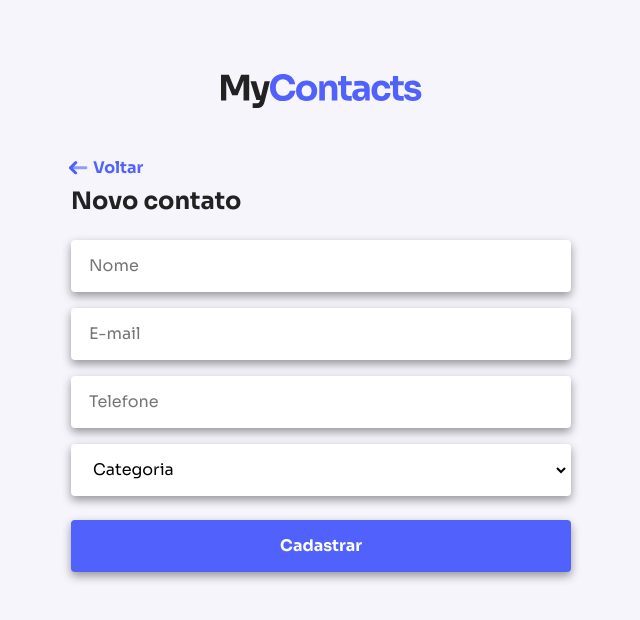
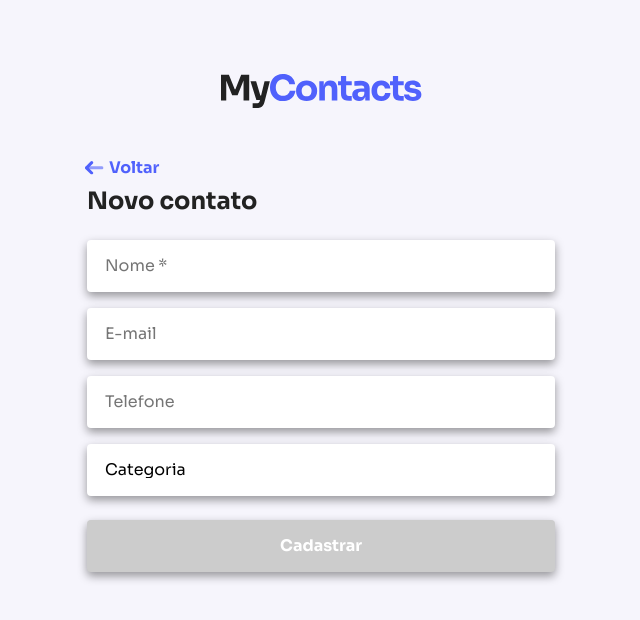
Before and after one commit to tatiane-kelli/mycontacts, a React (Create React App) app in the folder fe/: page /new in a window 1280 px wide. Shown: the top 620 px of the page, without its empty margins (319-959 px from the left). Built offline with nearby package versions, Linux system fonts and the light colour scheme.

Commit message:
form validations

```diff
--- a/fe/src/components/App/styles.js
+++ b/fe/src/components/App/styles.js
@@ -4,4 +4,5 @@
   width: 100%;
   max-width: 500px;
   margin: 0 auto;
+  padding: 0 16px;
 `;
--- a/fe/src/components/ContactForm/index.js
+++ b/fe/src/components/ContactForm/index.js
@@ -17,7 +17,14 @@
   const [phone, setPhone] = useState('');
   const [category, setCategory] = useState('');
 
-  const { setError, removeError, getErrorMessageByFieldName } = useErrors();
+  const {
+    errors,
+    setError,
+    removeError,
+    getErrorMessageByFieldName,
+  } = useErrors();
+
+  const isFormValid = (name && errors.length === 0);
 
   function handleNameChange(event) {
     setName(event.target.value);
@@ -39,6 +46,10 @@
     }
   }
 
+  function handlePhoneChange(event) {
+    setPhone(event.target.value);
+  }
+
   function handleSubmit(event) {
     event.preventDefault();
 
@@ -48,13 +59,13 @@
   }
 
   return (
-    <Form onSubmit={handleSubmit}>
+    <Form onSubmit={handleSubmit} noValidate>
       <FormGroup
         error={getErrorMessageByFieldName('name')}
       >
         <Input
           error={getErrorMessageByFieldName('name')}
-          placeholder="Nome"
+          placeholder="Nome *"
           value={name}
           onChange={handleNameChange}
         />
@@ -64,6 +75,7 @@
         error={getErrorMessageByFieldName('email')}
       >
         <Input
+          type="email"
           error={getErrorMessageByFieldName('email')}
           placeholder="E-mail"
           value={email}
@@ -75,7 +87,7 @@
         <Input
           placeholder="Telefone"
           value={phone}
-          onChange={(event) => setPhone(event.target.value)}
+          onChange={handlePhoneChange}
         />
       </FormGroup>
 
@@ -91,7 +103,7 @@
       </FormGroup>
 
       <ButtonContainer>
-        <Button type="submit">
+        <Button type="submit" disabled={!isFormValid}>
           {buttonLabel}
         </Button>
       </ButtonContainer>
--- a/fe/src/components/Select.js
+++ b/fe/src/components/Select.js
@@ -11,6 +11,7 @@
   padding: 0px 16px;
   font-size: 16px;
   transition: border-color 0.2s ease-in;
+  appearance: none;
 
   &:focus {
     border-color: ${({ theme }) => theme.colors.primary.main};
--- a/fe/src/hooks/useErrors.js
+++ b/fe/src/hooks/useErrors.js
@@ -25,5 +25,10 @@
     return errors.find((error) => error.field === fieldName)?.message;
   }
 
-  return { setError, removeError, getErrorMessageByFieldName };
+  return {
+    errors,
+    setError,
+    removeError,
+    getErrorMessageByFieldName,
+  };
 }
--- /dev/null
+++ b/fe/src/utils/formatPhone.js
@@ -0,0 +1,6 @@
+export default function formatPhone(phoneNumber) {
+  return phoneNumber
+    .replace(/\D/g, '')
+    .replace(/^(\d{2})\B/, '($1) ')
+    .replace(/(\d{1})?(\d{4})(\d{4})/, '$1$2-$3');
+}
```
